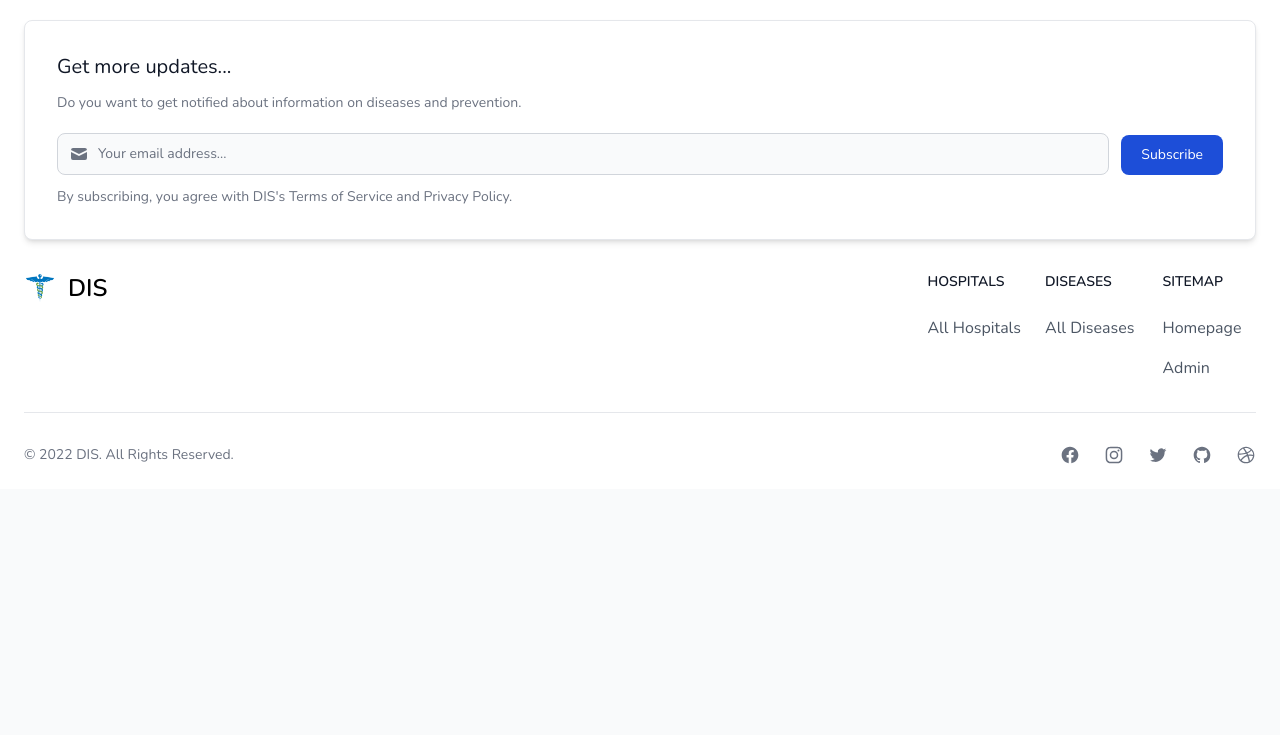
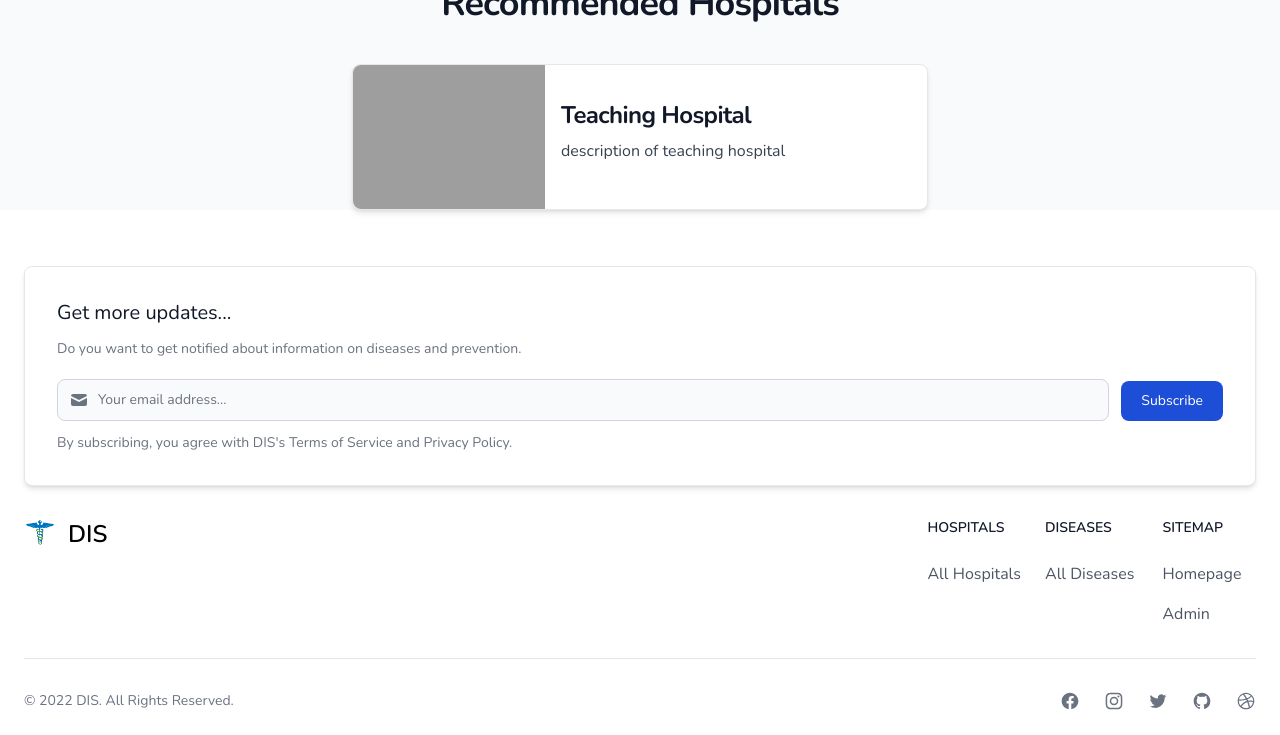
Before and after one commit to Satyamkhadka/patient-hospital, a Django app: page /disease/1/ in a window 1280 px wide. Shown: the part 698-1433 px from the top of the page. Before the commit the page ends 1162 px from the top, so only its background shows below. Run offline with Django 4.2, Linux system fonts and the light colour scheme; data comes from the database, SQL or seed files in the repository; both versions use the stored data as it was after the commit; style sheets or scripts are compiled from the project's sources; some libraries are stand-ins or nearby versions; grey boxes are pictures that could not be loaded.

Commit message:
added featured and specializations

```diff
--- a/diseases/templates/disease.html
+++ b/diseases/templates/disease.html
@@ -88,5 +88,27 @@
     </span>
 
 </div>
+{%if recommended_hospitals %}
+<span
+    class="flex justify-center mt-5 items-center mt-5 mb-10 text-4xl text-center font-bold tracking-tight text-gray-900 dark:text-white">
+    Recommended Hospitals
+</span>
+<div class="flex justify-evenly items-center mt-5 gap-2">
+
+    {% for hospital in recommended_hospitals %}
+
+    <a href="/hospital/{{hospital.id}}"
+        class="flex flex-col flex-auto items-center bg-white rounded-lg border shadow-md md:flex-row md:max-w-xl hover:bg-gray-100 dark:border-gray-700 dark:bg-gray-800 dark:hover:bg-gray-700">
+        <img class="object-cover w-full h-96 rounded-t-lg md:h-auto md:w-48 md:rounded-none md:rounded-l-lg"
+            src="/uploads/{{hospital.display_image}}" alt="">
+        <div class="flex flex-col w-full justify-between p-4 leading-normal">
+            <h5 class="mb-2 text-2xl font-bold tracking-tight text-gray-900 dark:text-white"> {{hospital.name}}
+            </h5>
+            <p class="mb-3 font-normal text-gray-700 dark:text-gray-400">{{hospital.short_description}}</p>
+        </div>
+    </a>
+    {% endfor %}
+</div>
+{%endif%}
 
 {%endblock %}
--- a/diseases/views.py
+++ b/diseases/views.py
@@ -3,12 +3,16 @@ from django.shortcuts import render
 # Create your views here.
 
 from .models import Disease
+from hospitals.models import Hospital
 
 
 def disease(request, disease_id):
     disease = Disease.objects.get(pk=disease_id)
+    recommended_hospitals = Hospital.objects.filter(
+        specialization__id=disease.id)[:3]
     context = {
-        'disease': disease
+        'disease': disease,
+        'recommended_hospitals': recommended_hospitals
     }
     return render(request, 'disease.html', context)
 
--- a/homepage/views.py
+++ b/homepage/views.py
@@ -15,8 +15,8 @@ def check_if_nepal(data):
 
 
 def homepage(request):
-    diseases_list = Disease.objects.order_by('-pub_date')[:3]
-    hospitals_list = Hospital.objects.order_by('-pub_date')[:3]
+    diseases_list = Disease.objects.order_by('-featured', '-pub_date')[:3]
+    hospitals_list = Hospital.objects.order_by('-featured', '-pub_date')[:3]
     URL = "https://api.covid19api.com/summary"
     r = requests.get(url=URL)
     data = r.json()
--- a/hospitals/views.py
+++ b/hospitals/views.py
@@ -8,7 +8,8 @@ from .models import Hospital
 def hospital(request, hospital_id):
     hospital = Hospital.objects.get(pk=hospital_id)
     context = {
-        'hospital': hospital
+        'hospital': hospital,
+        'specialization_list': hospital.specialization.all()[:3]
     }
     return render(request, 'hospital.html', context)
 
```
Also changed, not shown: homepage/templates/index.html (+12 -0 lines), hospitals/templates/hospital.html (+24 -0 lines), db.sqlite3.
